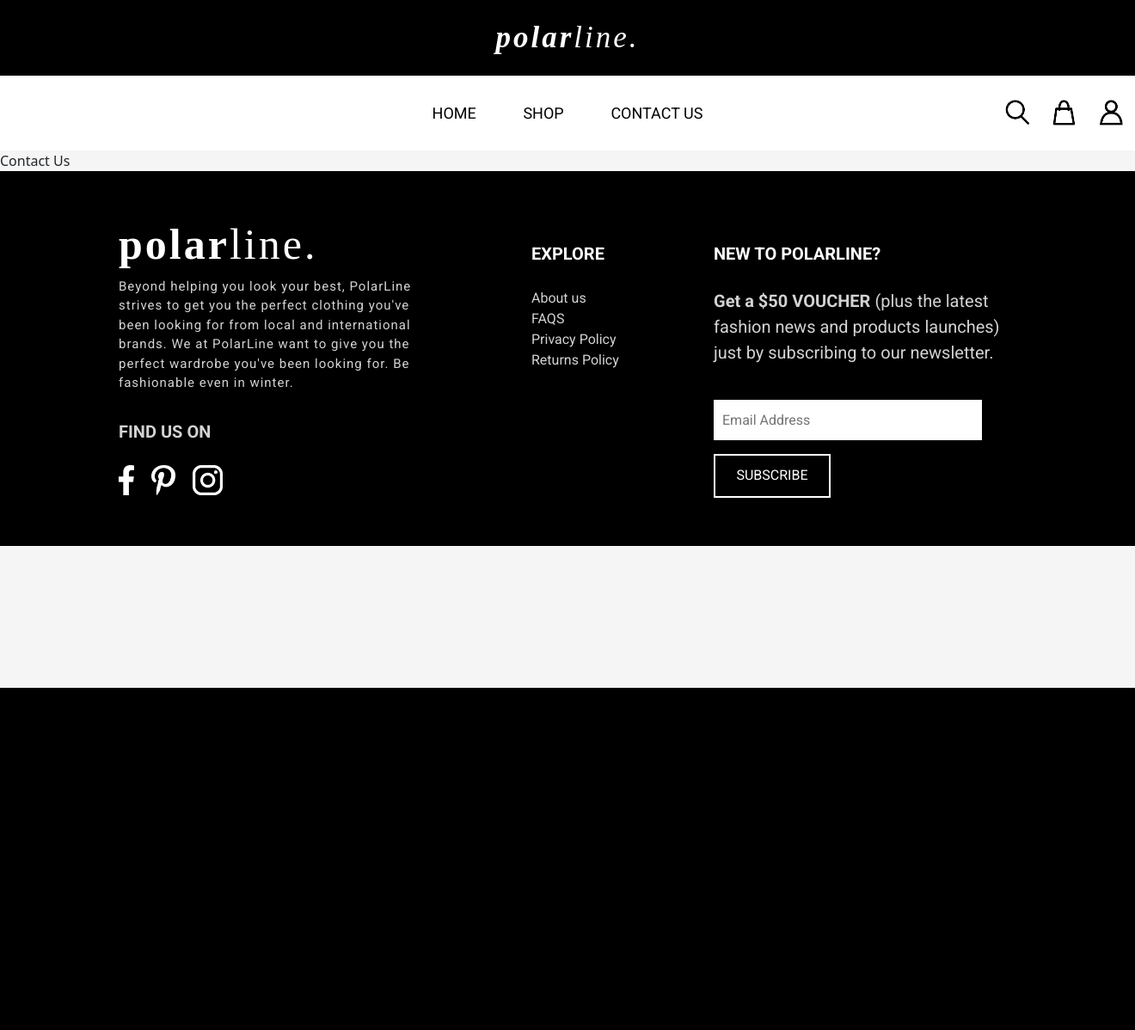
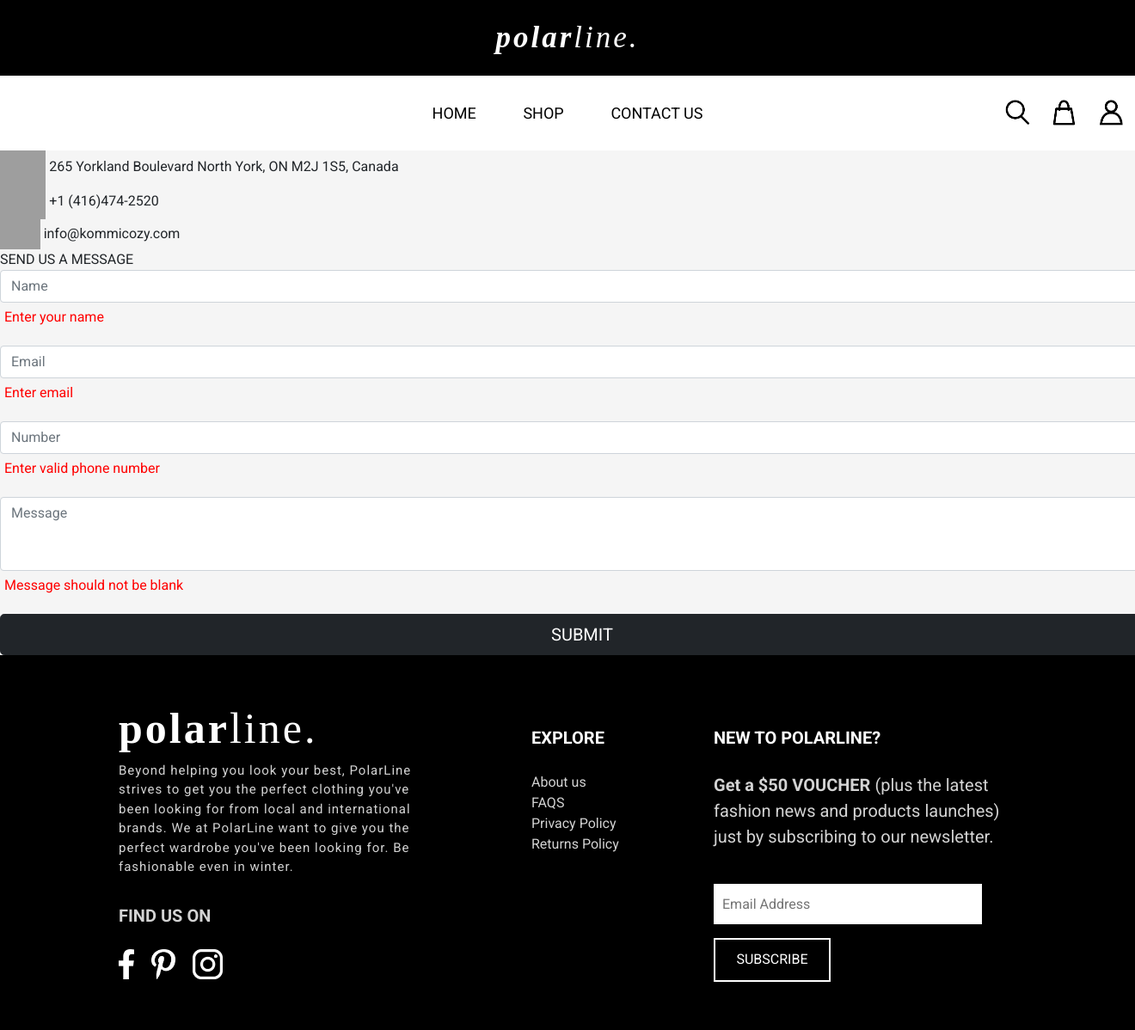
Before and after one commit to mjoycerillon/PolarLine, a Django app: page /contactus/ in a window 1320 px wide; the page is wider, and only the part inside the window is pictured. Shown: that part at 86% size. Before the commit the page ends 800 px from the top of that part, so only its background shows below. Run offline with Django 3.2, Linux system fonts and the light colour scheme; some libraries are stand-ins or nearby versions; some web fonts are replaced; grey boxes are pictures that could not be loaded.

Commit message:
Updating details for contact us page

```diff
--- a/home/templates/contactus.html
+++ b/home/templates/contactus.html
@@ -1,5 +1,43 @@
 {% extends 'base.html' %}
-
+{% load static %}
 {% block content %}
-Contact Us
+    <main>
+        <div id="contacts">
+            <div class="content">
+                <img src="{% static 'contactus/images/location.png' %}" alt="Pin Icon" height="40">
+                <span>265 Yorkland Boulevard North York, ON M2J 1S5, Canada</span>
+            </div>
+            <div class="content">
+                <img src="{% static 'contactus/images/phone.png' %}" alt="Phone Icon" height="40">
+                <span>+1 (416)474-2520</span>
+            </div>
+            <div class="content">
+                <img src="{% static 'contactus/images/mail.png' %}" alt="Mail Icon" height="35">
+                <span>info@kommicozy.com</span>
+            </div>
+        </div>
+        <header><span>SEND US A MESSAGE</span></header>
+        <form id="contactForm">
+            <div class="form-group contactFormContent">
+                <input id="user" type="text" class="form-control" id="txtContactName" placeholder="Name" required size="50">
+                <p id="username" style="padding: 5px;color:red;">Enter your name</p>
+            </div>
+            <div class="form-group contactFormContent">
+                <input type="email" id="email" class="form-control" id="txtContactEmail" placeholder="Email" pattern="[^ @]*@[^ @]*"
+                required size="30">
+                <p id="usermail" style="padding: 5px;color:red;">Enter email</p>
+            </div>
+            <div class="form-group contactFormContent">
+                <input type="tel" class="form-control" id="txtContactNumber" placeholder="Number" required>
+                <p id="phonemsg" style="padding: 5px;color:red;">Enter valid phone number</p>
+            </div>
+            <div class="form-group contactFormContent">
+                <textarea class="form-control" id="txtContactMessage" rows="3" placeholder="Message" required></textarea>
+                <p id="textMsg" style="padding: 5px;color:red;">Message should not be blank</p>
+            </div>
+            <div class="form-group contactFormContent">
+                <button id="btnContactSubmit" class="btn btn-dark btn-lg w-100" type="submit">SUBMIT</button>
+            </div>
+          </form>
+    </main>
 {% endblock %}
```
